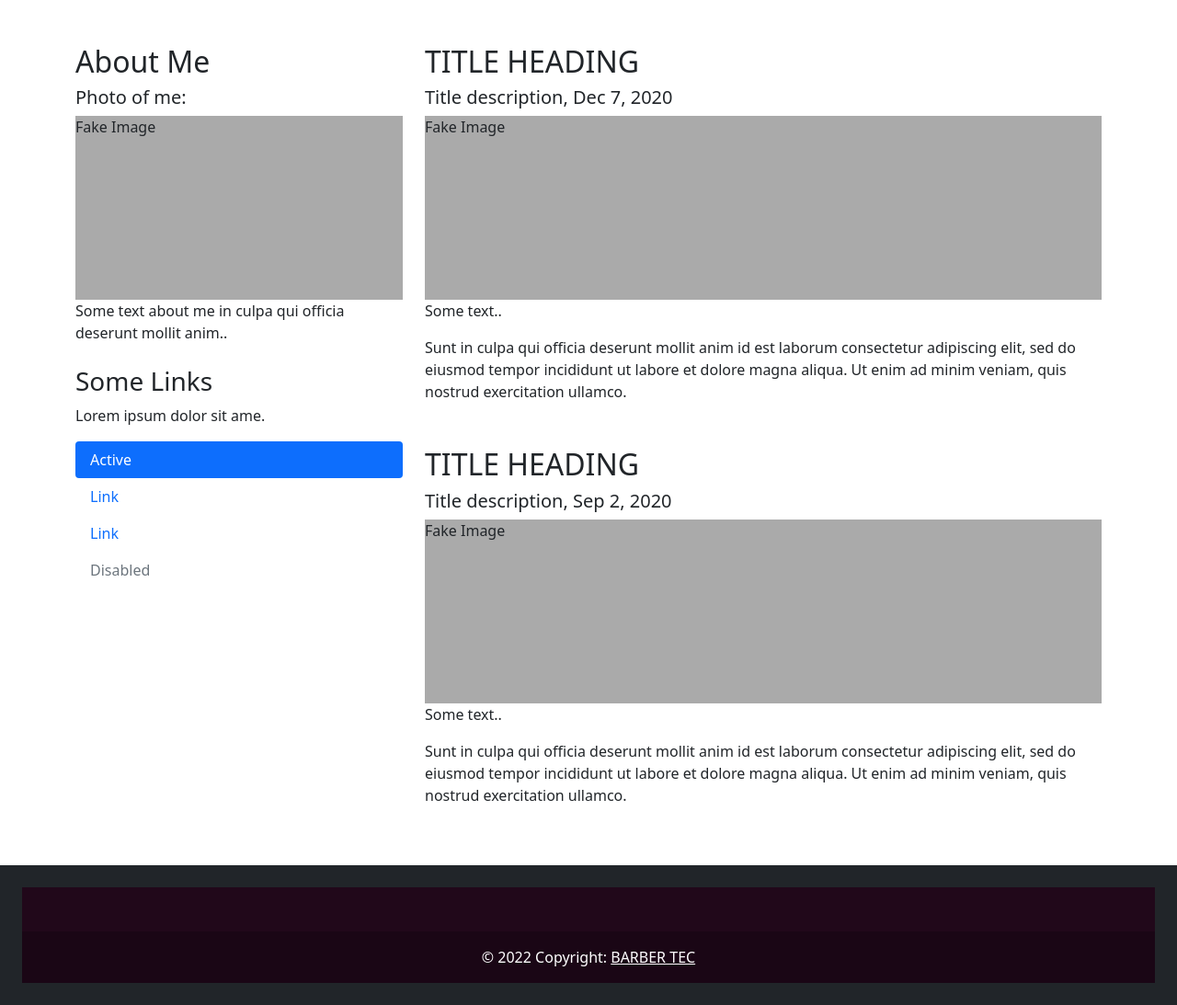
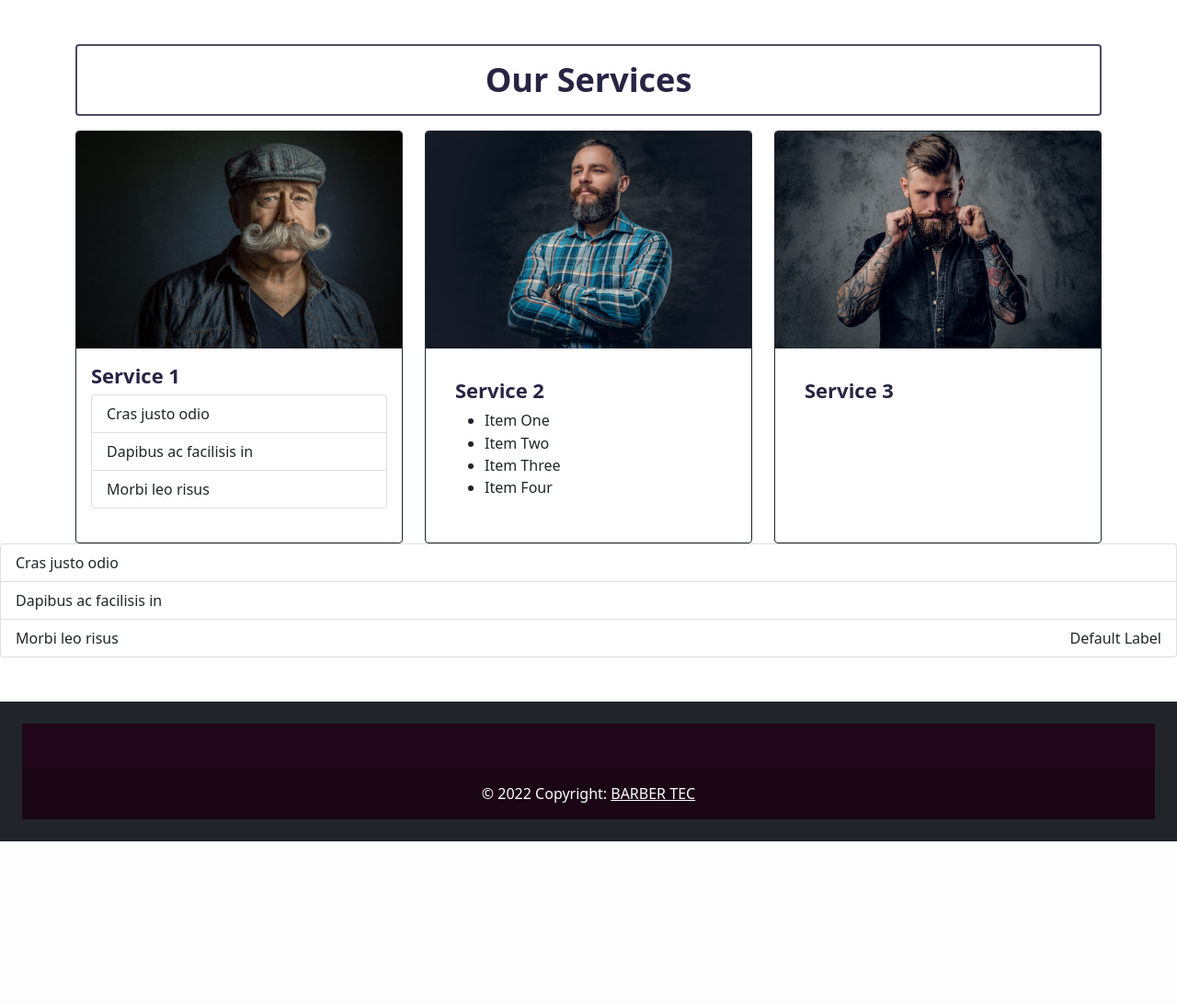
Before and after one commit to EricMoCa/FinalProyectWebDev, a PHP site: page /services.html in a window 1280 px wide. Shown: the part 187-1280 px from the top of the page at 92% size. After the commit the page ends 1102 px from the top, so only its background shows below. Run offline with PHP 8.4, Linux system fonts and the light colour scheme.

Commit message:
Services Test

```diff
--- a/services.html
+++ b/services.html
@@ -10,6 +10,8 @@
     <meta name="viewport" content="width=device-width, initial-scale=1">
 
     <link href="https://cdn.jsdelivr.net/npm/bootstrap@5.1.3/dist/css/bootstrap.min.css" rel="stylesheet">
+
+    <link rel="stylesheet" href="style.css">
 
     <script src="https://cdn.jsdelivr.net/npm/bootstrap@5.1.3/dist/js/bootstrap.bundle.min.js"></script>
 
@@ -62,49 +64,102 @@
     <!--NAVBAR End -->
 
     <div class="container mt-5">
-        <div class="row">
-            <div class="col-sm-4">
-                <h2>About Me</h2>
-                <h5>Photo of me:</h5>
-                <div class="fakeimg">Fake Image</div>
-                <p>Some text about me in culpa qui officia deserunt mollit anim..</p>
-                <h3 class="mt-4">Some Links</h3>
-                <p>Lorem ipsum dolor sit ame.</p>
-                <ul class="nav nav-pills flex-column">
-                    <li class="nav-item">
-                        <a class="nav-link active" href="#">Active</a>
-                    </li>
-                    <li class="nav-item">
-                        <a class="nav-link" href="#">Link</a>
-                    </li>
-                    <li class="nav-item">
-                        <a class="nav-link" href="#">Link</a>
-                    </li>
-                    <li class="nav-item">
-                        <a class="nav-link disabled" href="#">Disabled</a>
-                    </li>
-                </ul>
-                <hr class="d-sm-none">
+
+        <!-- ------------  Caja de título Services  ------------ -->
+        <p style="color: #272543; font-weight: bold; padding: 10px; border:
+                2px solid #4d4a62; border-radius: 4px; text-align:center;
+                font-size:36px;">
+            Our Services
+        </p>
+        <!-- ---------------------------------------------------- -->
+
+        <!-- ------------  Tarjetas de personal  ------------ -->
+      <div class="row row-cols-1 row-cols-md-3 g-4">
+        <div class="col">
+          <div class="card h-100 border border-dark">
+            <img src="Images/Barber1.jpg" class="card-img-top" alt="...">
+            <div class="card-body">
+              <h5 class="card-title" style="color: #272543; font-weight: bold;font-size:22px;">Service 1</h5>
+              <!--  LIST  -->
+              <ul class="list-group">
+                <li class="list-group-item d-flex justify-content-between align-items-center">
+                  Cras justo odio
+                  <span class="badge badge-primary badge-pill">14</span>
+                </li>
+                <li class="list-group-item d-flex justify-content-between align-items-center">
+                  Dapibus ac facilisis in
+                  <span class="badge badge-primary badge-pill">2</span>
+                </li>
+                <li class="list-group-item d-flex justify-content-between align-items-center">
+                  Morbi leo risus
+                  <span class="badge badge-primary badge-pill">1</span>
+                </li>
+              </ul>
+              <!--  ----  -->
             </div>
-            <div class="col-sm-8">
-                <h2>TITLE HEADING</h2>
-                <h5>Title description, Dec 7, 2020</h5>
-                <div class="fakeimg">Fake Image</div>
-                <p>Some text..</p>
-                <p>Sunt in culpa qui officia deserunt mollit anim id est laborum consectetur adipiscing elit, sed do
-                    eiusmod tempor incididunt ut labore et dolore magna aliqua. Ut enim ad minim veniam, quis nostrud
-                    exercitation ullamco.</p>
+          </div>
+        </div>
 
-                <h2 class="mt-5">TITLE HEADING</h2>
-                <h5>Title description, Sep 2, 2020</h5>
-                <div class="fakeimg">Fake Image</div>
-                <p>Some text..</p>
-                <p>Sunt in culpa qui officia deserunt mollit anim id est laborum consectetur adipiscing elit, sed do
-                    eiusmod tempor incididunt ut labore et dolore magna aliqua. Ut enim ad minim veniam, quis nostrud
-                    exercitation ullamco.</p>
+        <div class="col">
+          <div class="card h-100 border border-dark">
+            <img src="Images/Barber2.jpg" class="card-img-top" alt="...">
+            <div class="card-body">
+                <div class="card-body">
+                    <h5 class="card-title" style="color: #272543; font-weight: bold;font-size:22px;">Service 2</h5>
+                    <!--  LIST  -->
+                    <ul class="list-services">
+                        <li>Item One
+                            <span class="badge badge-primary badge-pill">2</span>
+                        </li>
+                        <li>Item Two
+                            <span class="badge badge-primary badge-pill">10</span>
+                        </li>
+                        <li>Item Three
+                            <span class="badge">9</span>
+                        </li>
+                        <li>Item Four
+                            <span class="badge">0</span>
+                        </li>
+                  </ul>
+                    <!--  ----  -->
+                  </div>
             </div>
+          </div>
         </div>
+
+        <div class="col">
+          <div class="card h-100 border border-dark">
+            <img src="Images/Barber3.jpeg" class="card-img-top" alt="...">
+            <div class="card-body">
+                <div class="card-body">
+                    <h5 class="card-title" style="color: #272543; font-weight: bold;font-size:22px;">Service 3</h5>
+                    <!--  LIST  -->
+                    <!--  ----  -->
+                  </div>
+            </div>
+          </div>
+        </div>
+
+      </div>
+      <!-- ------------  End Tarjetas de Servicios  ------------ -->
     </div>
+
+    <ul class="list-group">
+        <li class="list-group-item d-flex justify-content-between align-items-center">
+          Cras justo odio
+          <span class="badge badge-primary badge-pill">14</span>
+        </li>
+        <li class="list-group-item d-flex justify-content-between align-items-center">
+          Dapibus ac facilisis in
+          <span class="badge badge-primary badge-pill">2</span>
+        </li>
+        <li class="list-group-item d-flex justify-content-between align-items-center">
+          Morbi leo risus
+          <span class="label label-default">Default Label</span>
+        </li>
+      </ul>
+
+
 
     <!--Footer Start -->
     <div class="mt-5 p-4 bg-dark text-white text-center">
--- a/style.css
+++ b/style.css
@@ -31,6 +31,14 @@
 .contstyle{
     margin: 10 px;
 }
+
+/* ====================       SERVICES LIST      ============================= */
+.list-group li {
+  display: flex;
+  justify-content: space-between;
+  align-items: center;
+}
+/* =========================================================================== */
 
 /* ====================       ABOUT US      ============================= */
 /*     <a href="#" > <button class="button" style="vertical-align:middle"><span> Text </span></button></a>       */
```
